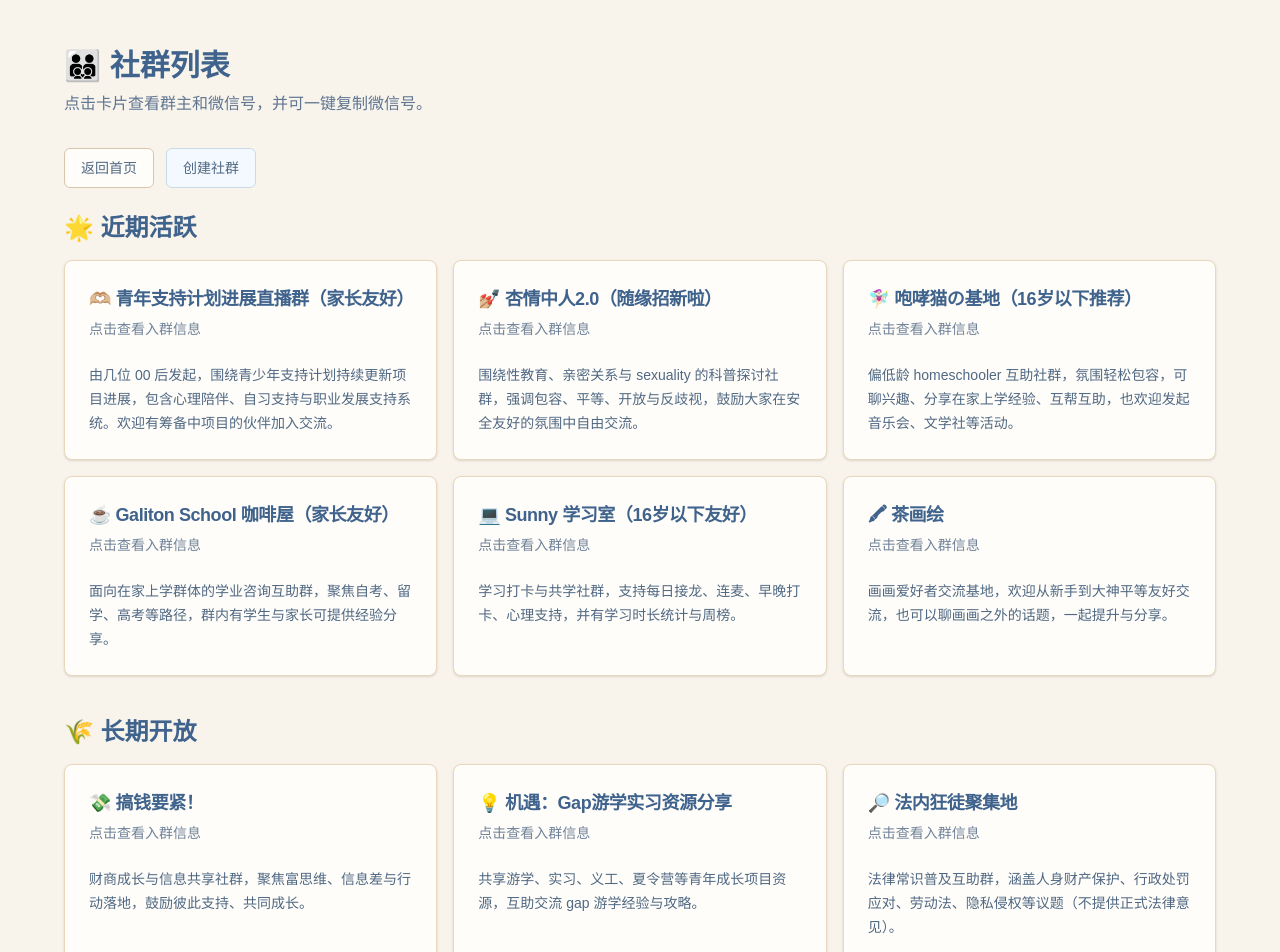
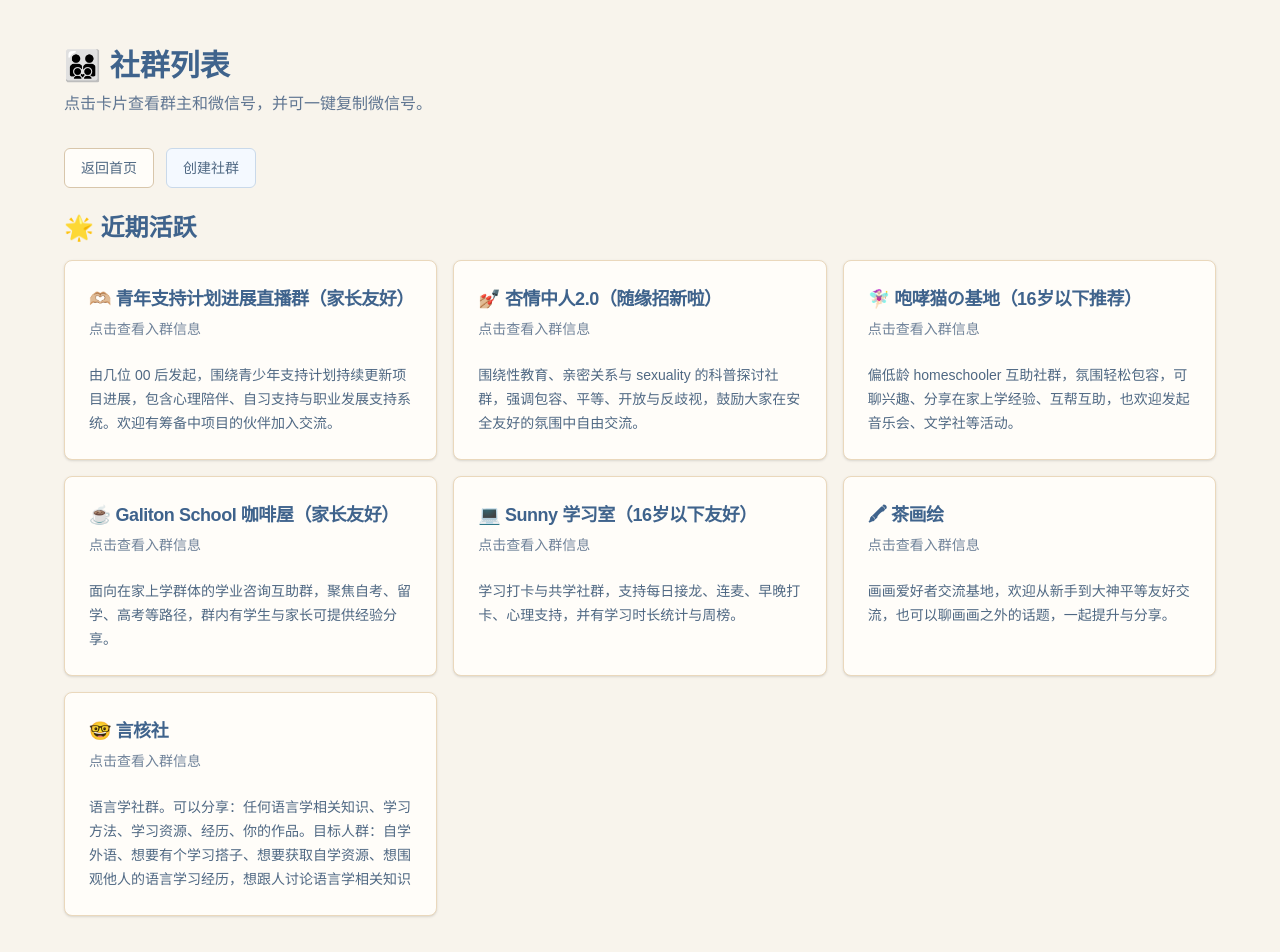
Before and after one commit to XinTong717/liberalacademy, a Next.js app: page /communities in a window 1280 px wide. Shown: the top 952 px of the page. Built offline with nearby package versions, Linux system fonts and the light colour scheme; no server answers.

Commit message:
addCommu

```diff
--- a/app/communities/page.tsx
+++ b/app/communities/page.tsx
@@ -72,6 +72,15 @@ const communities: Community[] = [
   },
   {
     id: 7,
+    section: '🌟 近期活跃',
+    name: '🤓 言核社',
+    summary:
+      '语言学社群。可以分享：任何语言学相关知识、学习方法、学习资源、经历、你的作品。目标人群：自学外语、想要有个学习搭子、想要获取自学资源、想围观他人的语言学习经历，想跟人讨论语言学相关知识',
+    owner: 'Bright',
+    wechat: 'Br18878791280',
+  },
+  {
+    id: 8,
     section: '🌾 长期开放',
     name: '💸 搞钱要紧！',
     summary:
@@ -80,7 +89,7 @@ const communities: Community[] = [
     wechat: 'Y220284Q',
   },
   {
-    id: 8,
+    id: 9,
     section: '🌾 长期开放',
     name: '💡 机遇：Gap游学实习资源分享',
     summary:
@@ -89,7 +98,7 @@ const communities: Community[] = [
     wechat: 'kl1231208',
   },
   {
-    id: 9,
+    id: 10,
     section: '🌾 长期开放',
     name: '🔎 法内狂徒聚集地',
     summary:
@@ -98,7 +107,7 @@ const communities: Community[] = [
     wechat: 'Ronnie398376',
   },
   {
-    id: 10,
+    id: 11,
     section: '🌾 长期开放',
     name: '🎉【成功日记】行动力！',
     summary:
@@ -107,7 +116,7 @@ const communities: Community[] = [
     wechat: 'awj2309',
   },
   {
-    id: 11,
+    id: 12,
     section: '🌾 长期开放',
     name: '🔮 神秘学Mystic Hub',
     summary:
@@ -116,7 +125,7 @@ const communities: Community[] = [
     wechat: 'D13626159494',
   },
   {
-    id: 12,
+    id: 13,
     section: '🌾 长期开放',
     name: '❤️‍🩹 心灵港湾计划',
     summary:
@@ -125,7 +134,7 @@ const communities: Community[] = [
     wechat: 'Skystu_lifulin',
   },
   {
-    id: 13,
+    id: 14,
     section: '🌾 长期开放',
     name: '🪅 塔菲石（神经多样性友好）',
     summary:
@@ -134,7 +143,7 @@ const communities: Community[] = [
     wechat: 'J478920456',
   },
   {
-    id: 14,
+    id: 15,
     section: '🌾 长期开放',
     name: '📦 闲置循环小屋',
     summary:
@@ -143,7 +152,7 @@ const communities: Community[] = [
     wechat: 'hkpsjhp',
   },
   {
-    id: 15,
+    id: 16,
     section: '🌾 长期开放',
     name: '📚 自由学社Alevel学习窝点',
     summary:
@@ -152,7 +161,7 @@ const communities: Community[] = [
     wechat: 'Metaplexis_japonica',
   },
   {
-    id: 16,
+    id: 17,
     section: '🌾 长期开放',
     name: '🤖 技术交流会',
     summary:
@@ -161,7 +170,7 @@ const communities: Community[] = [
     wechat: 'K9403l29iZ_e',
   },
   {
-    id: 17,
+    id: 18,
     section: '🌾 长期开放',
     name: '👁 荣格八维九型opssoc推广群',
     summary: '荣格八维、九型及相关话题交流社群。',
@@ -169,7 +178,7 @@ const communities: Community[] = [
     wechat: 'J478920456',
   },
   {
-    id: 18,
+    id: 19,
     section: '🌾 长期开放',
     name: '🧨 学社大胆分部',
     summary: '学社大群不便讨论内容的延展交流空间（如炒币等）。',
@@ -177,7 +186,7 @@ const communities: Community[] = [
     wechat: '13908000900',
   },
   {
-    id: 19,
+    id: 20,
     section: '🌾 长期开放',
     name: '🥢 饭蒙子聚集地',
     summary: '分享吃饭、做饭日常的生活向社群。',
@@ -185,7 +194,7 @@ const communities: Community[] = [
     wechat: 'wxid_wvivprotd00n22',
   },
   {
-    id: 20,
+    id: 21,
     section: '🌾 长期开放',
     name: '🧠 10倍速学习之道（家长友好）',
     summary:
@@ -194,7 +203,7 @@ const communities: Community[] = [
     wechat: 'nvr07542693209',
   },
   {
-    id: 21,
+    id: 22,
     section: '🌾 长期开放',
     name: '📒 英语群',
     summary: '英语学习交流与打卡互助群，成员可随意发言相互监督。',
@@ -202,7 +211,7 @@ const communities: Community[] = [
     wechat: 'yulinnoname',
   },
   {
-    id: 22,
+    id: 23,
     section: '🌾 长期开放',
     name: '📖 星光读写公社',
     summary:
```
